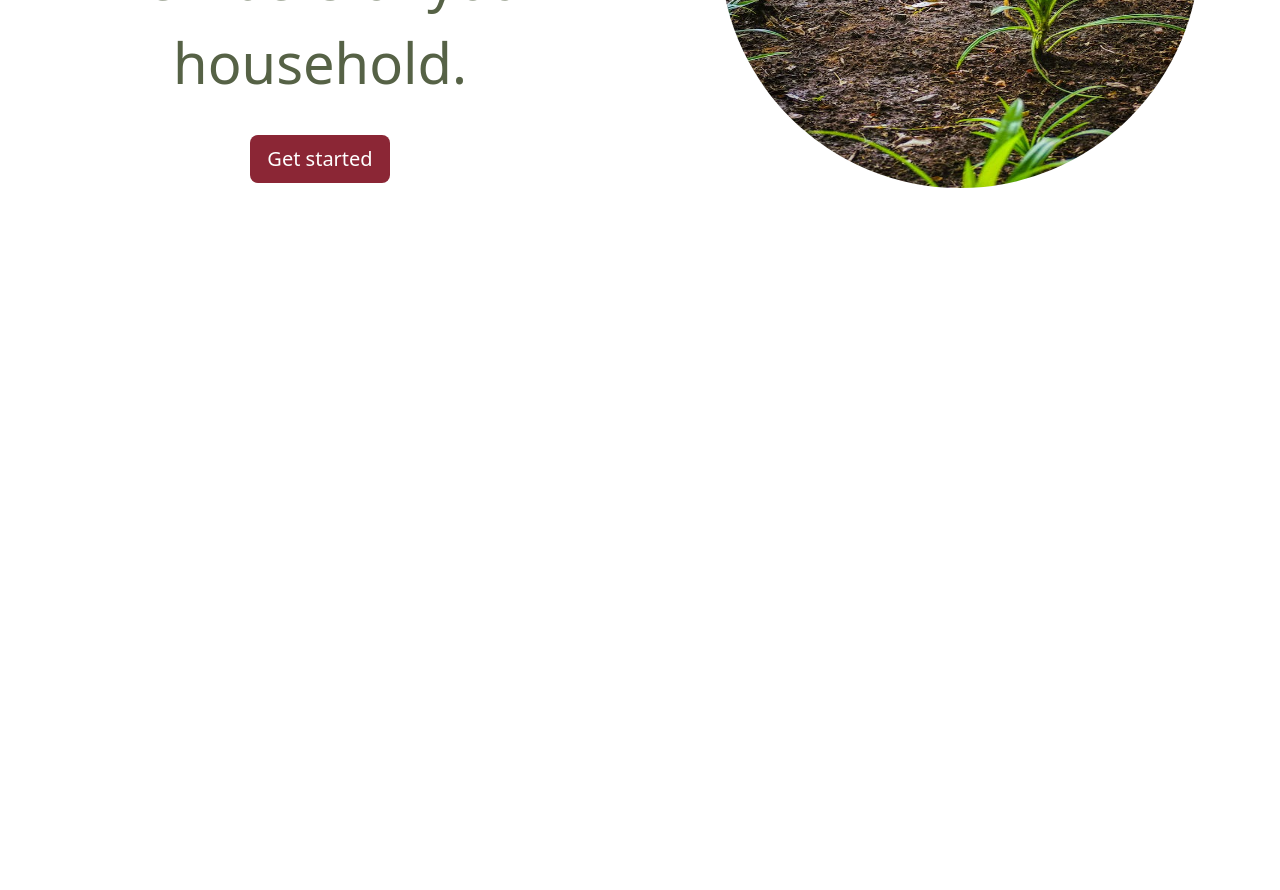
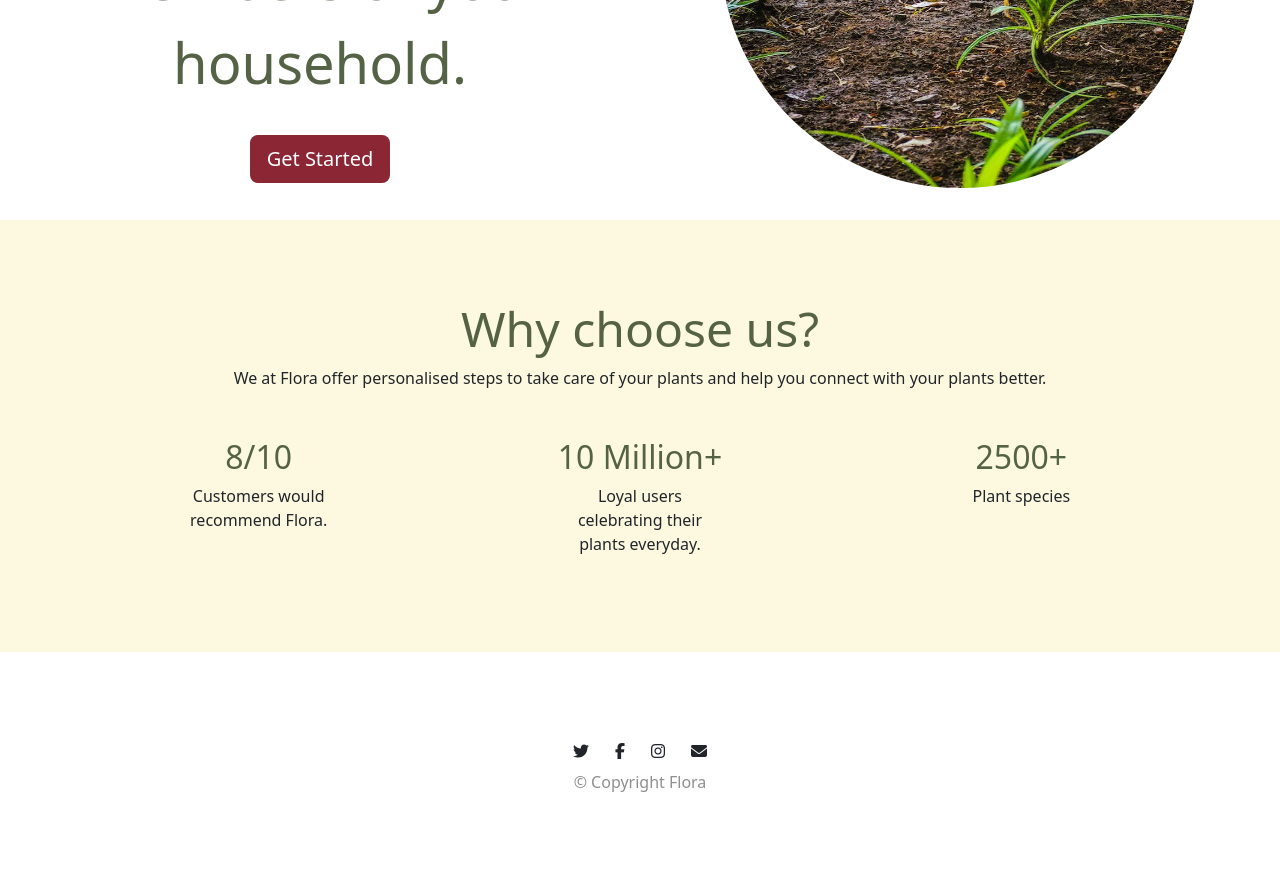
Before and after one commit to Tulasi2304/plant-care-tracker-app, a plain HTML site: page index.html in a window 1280 px wide. Shown: the part 380-1270 px from the top of the page. Before the commit the page ends 800 px from the top, so only its background shows below. Drawn offline with nearby package versions, Linux system fonts and the light colour scheme.

Commit message:
Update home page

```diff
--- a/css/styles.css
+++ b/css/styles.css
@@ -1,6 +1,28 @@
 body{
     text-align: center;
 }
+
+h1, h2, h3{
+    color: #566246;
+}
+
+h1{
+    font-size: 3.5rem;
+}
+
+h2{
+    font-size: 3rem;
+}
+
+h3{
+    font-size: 2rem;
+}
+
+p{
+    font-size: 1rem;
+}
+
+/*********HOME PAGE***********/
 
 /* Title */
 
@@ -9,8 +31,6 @@ body{
 }
 
 .main-heading{
-    color: #566246;
-    font-size: 3.5rem;
     margin: 15% 10% 5%;
     line-height: 1.5;
 }
@@ -31,6 +51,42 @@ body{
     background-color: #B33144;
 }
 
+/* Features */
+
+#features{
+    background-color: #FDF9E0FF;
+    padding: 5rem;
+}
+
+.features-title{
+    margin-top: 2rem;
+}
+
+.features-line{
+    padding: 0 6rem;
+}
+
+/* Footer */
+
+#footer{
+    padding: 5rem;
+}
+
+.ft-icons{
+    margin: 1%;
+}
+
+.ft-line{
+    color: #8f8f8f;
+}
+
+/*********ABOUT US***********/
+
+.introduction{
+    padding: 5rem;
+    text-align: left;
+}
+
 /* Media breakpoints */
 
 /* @media (max-width: 992px){
--- a/index.html
+++ b/index.html
@@ -14,6 +14,9 @@
 
         <!-- Icon -->
         <link rel="icon" href="favicon.ico">
+
+        <!-- font awesome -->
+        <script src="https://kit.fontawesome.com/c2a8a40071.js" crossorigin="anonymous"></script>
     </head>
 
     <body>
@@ -33,7 +36,7 @@
                         <ul class="navbar-nav ms-auto">
                             <li class="nav-item"><a class="nav-link active" aria-current="page" href="index.html">Home</a></li>
                             <li class="nav-item"><a class="nav-link" href="#">My Plants</a></li>
-                            <li class="nav-item"><a class="nav-link" href="#">About us</a></li>
+                            <li class="nav-item"><a class="nav-link" href="about.html">About us</a></li>
                             <li class="nav-item"><a class="nav-link" href="#">Contact</a></li>
                         </ul>
                     </div>
@@ -45,7 +48,7 @@
                     <div class="col-lg-6 col-md-12">
                         <h1 class="main-heading">Nurture your plants as members of your household.</h1>
                         <!-- Link to login page -->
-                        <a class="btn btn-lg" href="#" role="button">Get started</a>
+                        <a class="btn btn-lg" href="#" role="button">Get Started</a>
                     </div>
                     <div class="col-lg-6 col-md-12">
                         <img src="images/pexels-paul-jakks-18359996.jpg" alt="Image of plant saplings" class="plant-saplings">
@@ -53,7 +56,39 @@
                 </div>
                 </div>
             </div>
+
         </section>
+
+        <section id="features">
+            <h2>Why choose us?</h2>
+            <p>We at Flora offer personalised steps to take care of your plants and help you connect with your plants better.</p>
+            <div class="row">
+                <div class="col-lg-4">
+                <h3 class="features-title">8/10</h3>
+                <p class="features-line">Customers would recommend Flora.</p>
+                </div>
+
+                <div class="col-lg-4">
+                <h3 class="features-title">10 Million+</h3>
+                <p class="features-line">Loyal users celebrating their plants everyday.</p>
+                </div>
+
+                <div class="col-lg-4">
+                <h3 class="features-title">2500+</h3>
+                <p class="features-line">Plant species</p>
+                </div>
+            </div>
+        </section>
+
+        <footer id="footer">
+            <div class="container-fluid">
+              <i class="ft-icons fa-brands fa-twitter"></i>
+              <i class="ft-icons fa-brands fa-facebook-f"></i>
+              <i class="ft-icons fa-brands fa-instagram"></i>
+              <i class="ft-icons fa-solid fa-envelope"></i>
+              <p class="ft-line">© Copyright Flora</p>
+            </div>
+          </footer>
 
 <!--
 Image credits
```
Also changed, not shown: about.html (added, +20 -0 lines).
